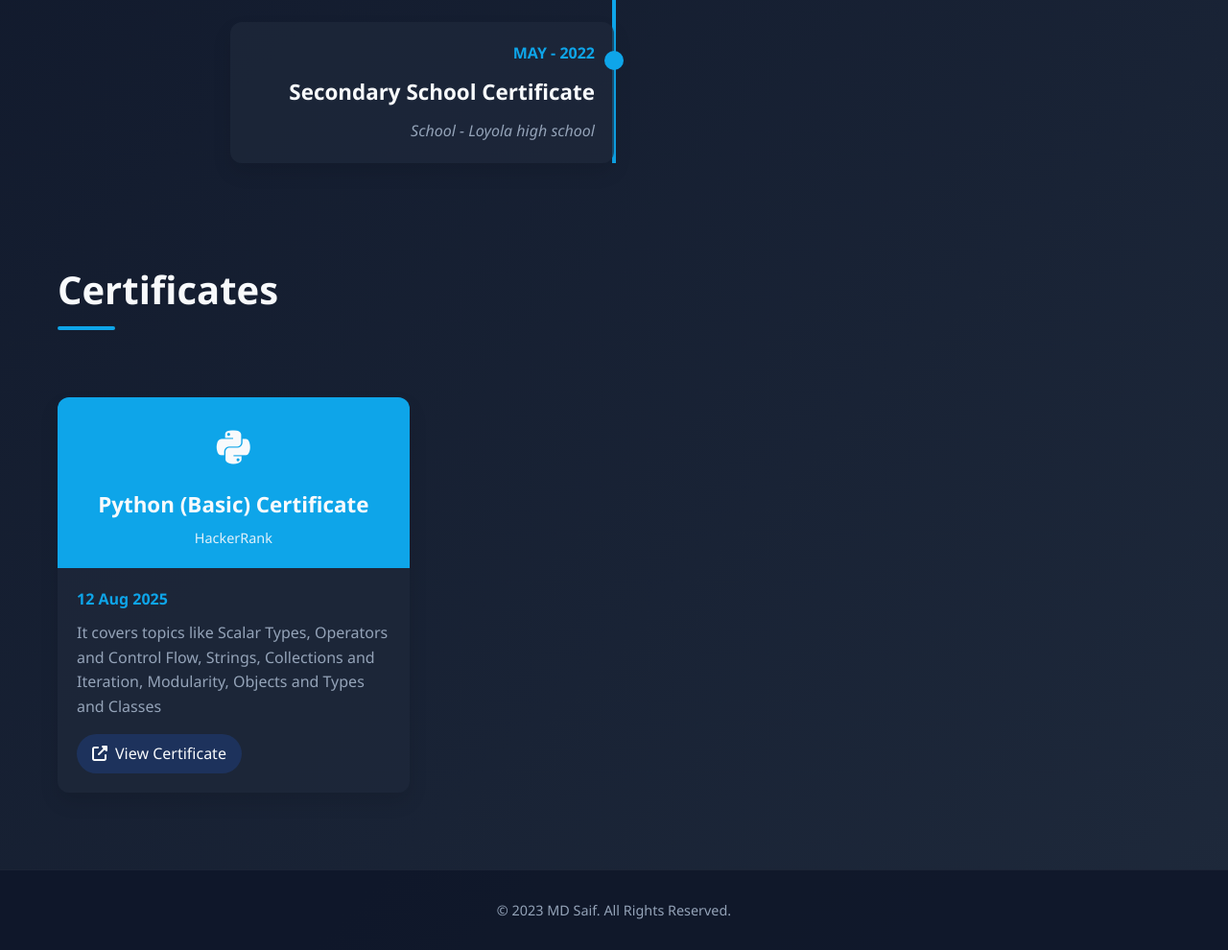
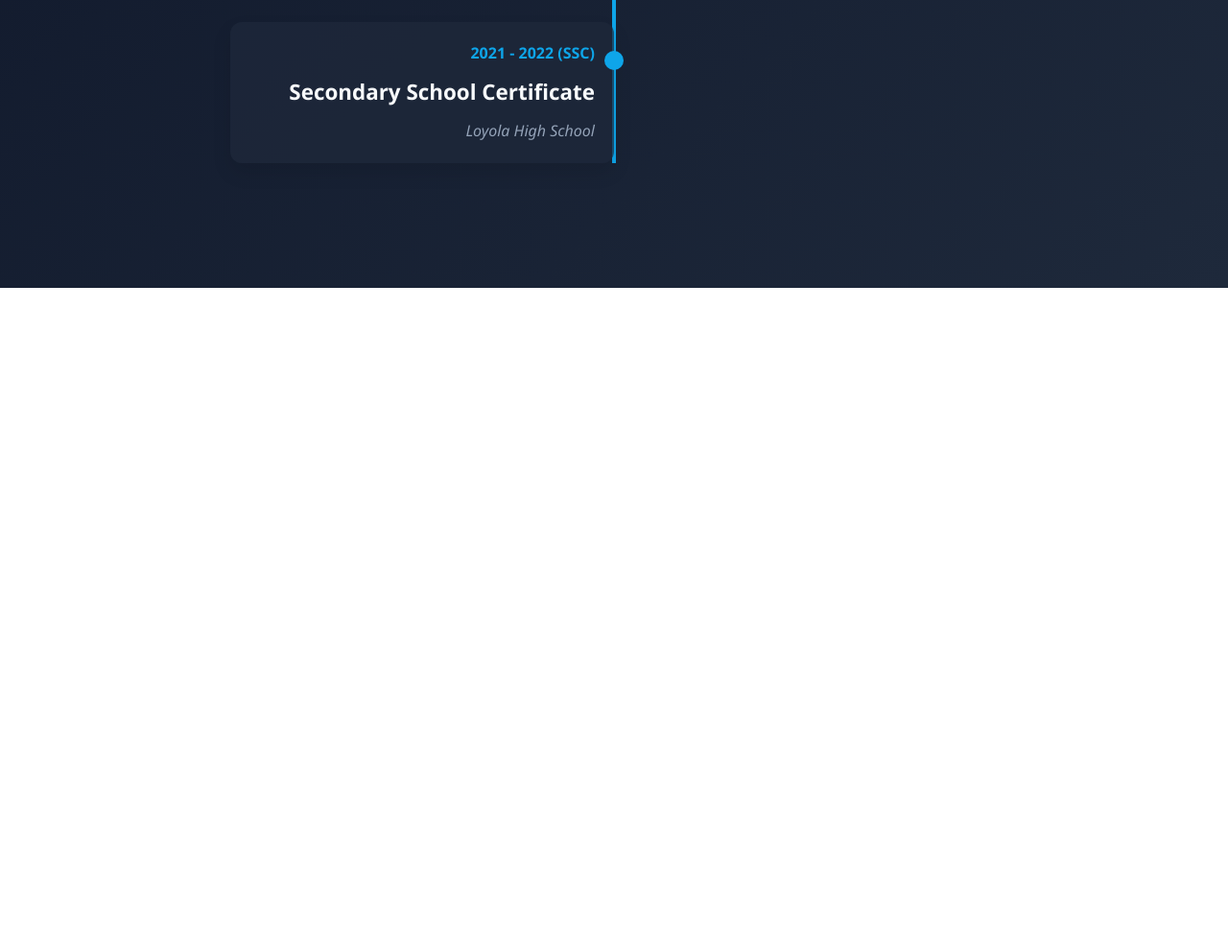
Before and after one commit to MOHAMMEDSAIF-07/My_Portfolio, a plain HTML site: page education.html in a window 1280 px wide. Shown: the part 611-1601 px from the top of the page at 96% size. After the commit the page ends 911 px from the top, so only its background shows below. Drawn offline with Linux system fonts and the light colour scheme.

Commit message:
Update education.html

```diff
--- a/education.html
+++ b/education.html
@@ -3,9 +3,9 @@
 <head>
     <meta charset="UTF-8">
     <meta name="viewport" content="width=device-width, initial-scale=1.0">
-    <title>Education & Certificates</title>
+    <title>Education</title>
     <link rel="stylesheet" href="https://cdnjs.cloudflare.com/ajax/libs/font-awesome/6.4.0/css/all.min.css">
-    <style>
+        <style>
         * {
             margin: 0;
             padding: 0;
@@ -207,85 +207,6 @@
             font-style: italic;
         }
 
-        /* Certificates Section */
-        .certificates-section {
-            margin-top: 100px;
-        }
-
-        .certificates-grid {
-            display: grid;
-            grid-template-columns: repeat(auto-fill, minmax(300px, 1fr));
-            gap: 30px;
-            margin-top: 30px;
-        }
-
-        .certificate-card {
-            background: rgba(30, 41, 59, 0.7);
-            border-radius: var(--border-radius);
-            overflow: hidden;
-            box-shadow: var(--shadow);
-            transition: var(--transition);
-        }
-
-        .certificate-card:hover {
-            transform: translateY(-5px);
-            box-shadow: 0 15px 30px rgba(0, 0, 0, 0.2);
-        }
-
-        .certificate-header {
-            background: var(--secondary);
-            padding: 20px;
-            text-align: center;
-        }
-
-        .certificate-icon {
-            font-size: 2.5rem;
-            margin-bottom: 10px;
-        }
-
-        .certificate-title {
-            font-size: 1.4rem;
-            margin-bottom: 5px;
-        }
-
-        .certificate-issuer {
-            font-size: 0.9rem;
-            opacity: 0.9;
-        }
-
-        .certificate-body {
-            padding: 20px;
-        }
-
-        .certificate-date {
-            color: var(--secondary);
-            font-weight: 600;
-            margin-bottom: 10px;
-            display: block;
-        }
-
-        .certificate-desc {
-            color: var(--gray);
-            margin-bottom: 15px;
-        }
-
-        .certificate-link {
-            display: inline-flex;
-            align-items: center;
-            gap: 8px;
-            color: var(--light);
-            text-decoration: none;
-            font-weight: 500;
-            padding: 8px 16px;
-            background: rgba(37, 99, 235, 0.2);
-            border-radius: 30px;
-            transition: var(--transition);
-        }
-
-        .certificate-link:hover {
-            background: var(--primary);
-        }
-
         /* Footer */
         footer {
             background: rgba(15, 23, 42, 0.9);
@@ -326,10 +247,6 @@
             .timeline-item:nth-child(even)::after {
                 left: 20px;
             }
-
-            .certificates-grid {
-                grid-template-columns: repeat(auto-fill, minmax(250px, 1fr));
-            }
         }
 
         @media (max-width: 768px) {
@@ -362,10 +279,6 @@
             .projects-grid {
                 grid-template-columns: 1fr;
             }
-
-            .certificates-grid {
-                grid-template-columns: 1fr;
-            }
         }
 
         @media (max-width: 480px) {
@@ -394,7 +307,8 @@
             <div class="nav-links">
                 <a href="index.html">Home</a>
                 <a href="about.html">About</a>
-                <a href="education.html" class="active">Education & Certificates</a>
+                <a href="education.html" class="active">Education</a>
+                <a href="certificates.html">Certificates</a>
                 <a href="projects.html">Projects</a>
                 <a href="contact.html">Contact</a>
             </div>
@@ -410,52 +324,23 @@
             <h2 class="section-title">Education</h2>
             <div class="timeline">
                 <div class="timeline-item">
-                    <div class="timeline-year">2025 - 2028 (B.Tech)</div>
+                    <div class="timeline-year">2025 - 2028 (B.Tech) </div>
                     <h3 class="timeline-title">Computer Science Engineering</h3>
-                    <p class="timeline-subtitle">MJCET - Muffakham Jah College of Engineering & Technology (PURSUING)</p>
+                    <p class="timeline-subtitle">MJCET - Muffakham Jah College of Engineering & Technology ( PURSUING )</p>
                 </div>
                 <div class="timeline-item">
-                    <div class="timeline-year">2022 - 2025 (Diploma)</div>
+                    <div class="timeline-year">2022 - 2025 (Diploma) </div>
                     <h3 class="timeline-title">Computer Science Engineering</h3>
                     <p class="timeline-subtitle">BGTI - Brilliant Group of Technical Institutions</p>
                 </div>
                 <div class="timeline-item">
-                    <div class="timeline-year">MAY - 2022</div>
+                    <div class="timeline-year">2021 - 2022 (SSC) </div>
                     <h3 class="timeline-title">Secondary School Certificate</h3>
-                    <p class="timeline-subtitle">School - Loyola high school</p>
-                </div>
-            </div>
-
-            <!-- Certificates Section -->
-            <div class="certificates-section">
-                <h2 class="section-title">Certificates</h2>
-                <div class="certificates-grid">
-                    <div class="certificate-card">
-                        <div class="certificate-header">
-                            <div class="certificate-icon">
-                                <i class="fab fa-python"></i>
-                            </div>
-                            <h3 class="certificate-title">Python (Basic) Certificate</h3>
-                            <p class="certificate-issuer">HackerRank</p>
-                        </div>
-                        <div class="certificate-body">
-                            <span class="certificate-date">12 Aug 2025</span>
-                            <p class="certificate-desc">It covers topics like Scalar Types, Operators and Control Flow, Strings, Collections and Iteration, Modularity, Objects and Types and Classes</p>
-                            <a href="https://www.hackerrank.com/certificates/iframe/3613c67c347d" class="certificate-link" target="_blank">
-                                <i class="fas fa-external-link-alt"></i> View Certificate
-                            </a>
-                        </div>
-                    </div>
+                    <p class="timeline-subtitle">Loyola High School</p>
                 </div>
             </div>
         </div>
     </section>
-
-    <footer>
-        <div class="container">
-            <p class="footer-content">© 2023 MD Saif. All Rights Reserved.</p>
-        </div>
-    </footer>
 
     <script>
         // Mobile menu toggle
@@ -476,4 +361,5 @@
         });
     </script>
 </body>
+
 </html>
```
